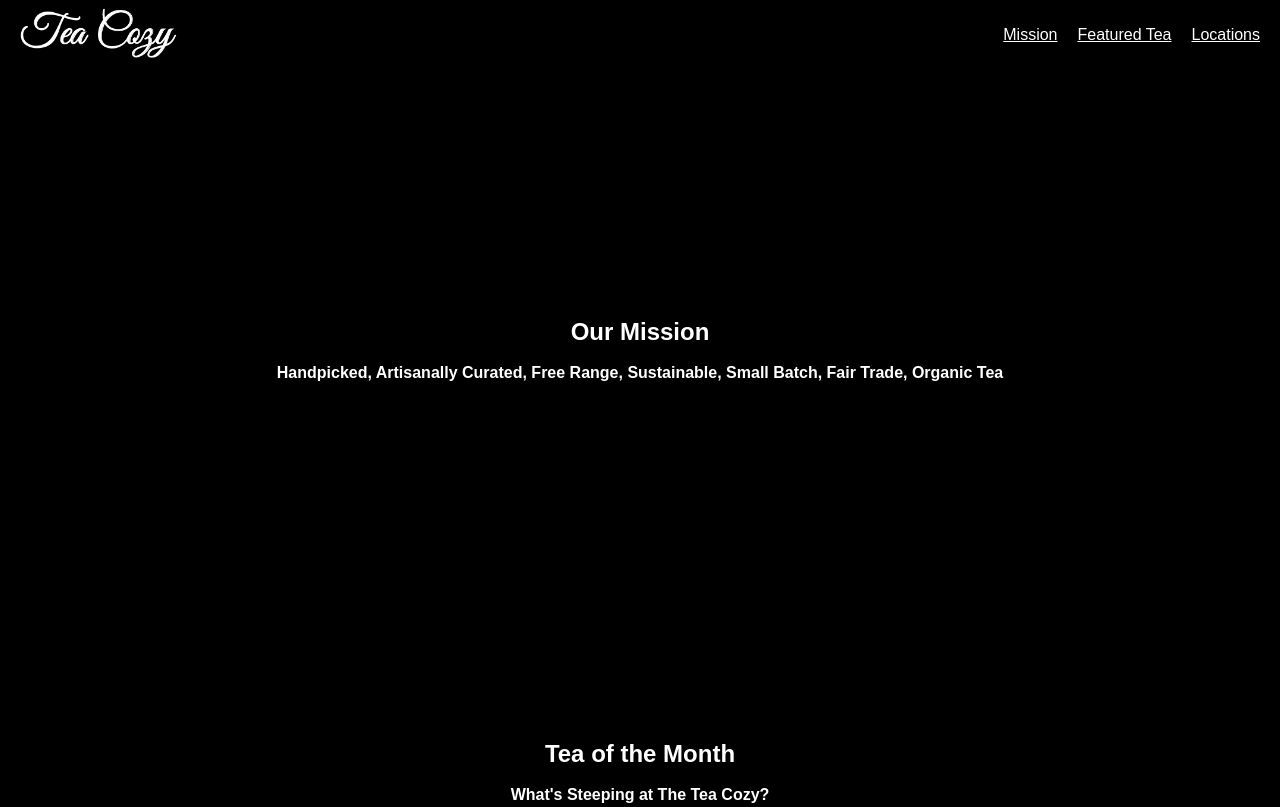
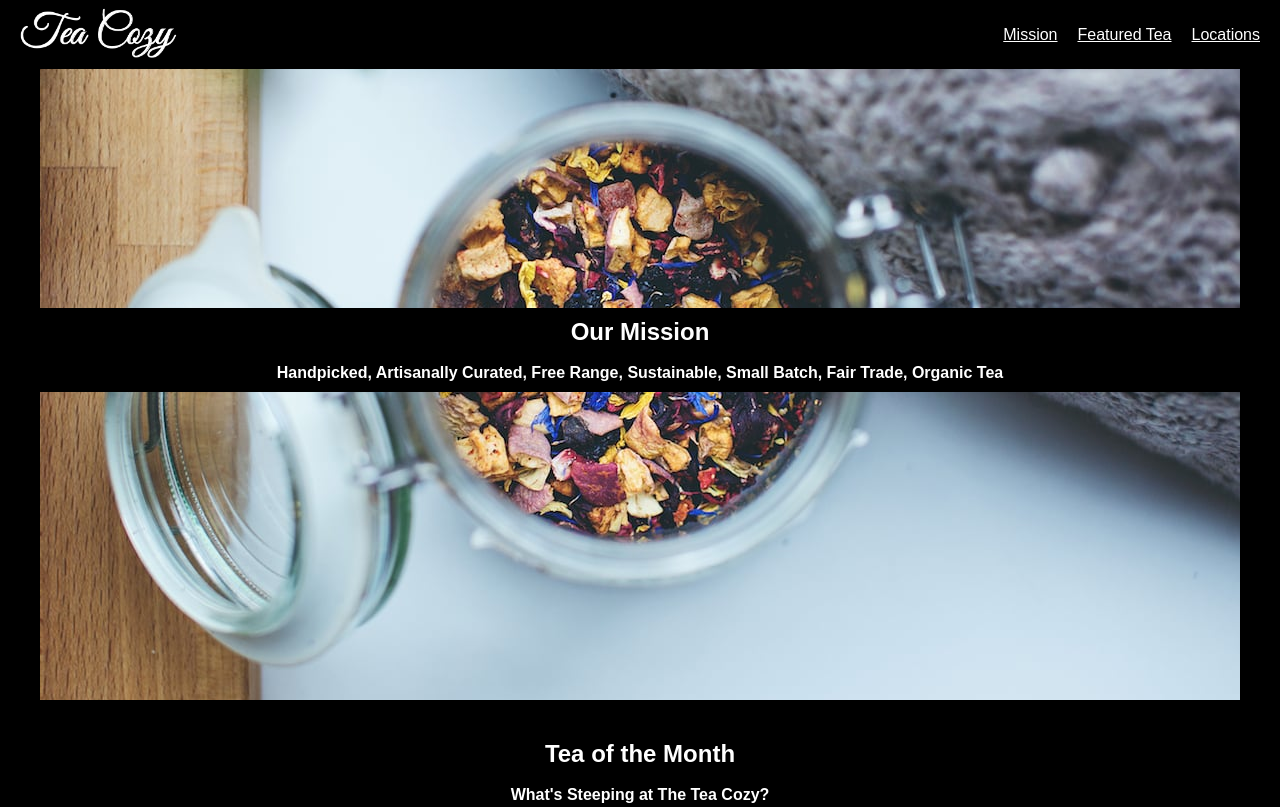
Before and after one commit to TadeasVala/Tea-Cozy, a plain HTML site: page index.html in a window 1280 px wide. Shown: the top 807 px of the page. Drawn offline with Linux system fonts and the light colour scheme.

Commit message:
Update style.css

```diff
--- a/style.css
+++ b/style.css
@@ -53,7 +53,7 @@ li a:hover {
 }
 
 .image-container {
-    background-image: url("tea cozy/img-mission-background.jpg");
+    background-image: url("img-mission-background.jpg");
     background-size: cover;
     background-position: center;
     max-width: 1200px;
```
